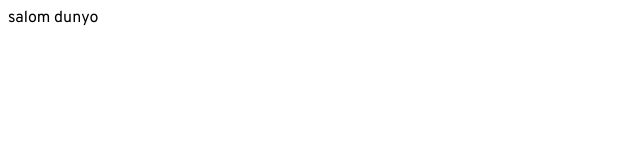
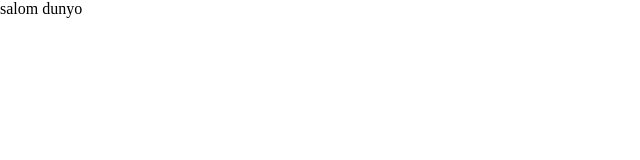
Before and after one commit to yusupovoff/my-potrfilio, a plain HTML site: page index.html in a window 1280 px wide. Shown: the whole page, without its empty margins (0-640 px from the left). Drawn offline with Linux system fonts and the light colour scheme.

Commit message:
changed htm css

```diff
--- a/style.css
+++ b/style.css
@@ -1,10 +1,7 @@
-:root{
-    font-family: 'Overpass', -apple-system, 'Segoe UI', Roboto, Ubuntu, 'Helvetica Neue', sans-serif;
-    --font-special: 'Kanit', Arial, sans-serif;
-    --font-regular: 400;
-    --font-medium: 600;
-    --font-semi-bold: 700;
-    --font-bold: 800;
-    --font-black: 900;
+*{
+    margin: 0;
+    padding: 0;
+    box-sizing: border-box;
+    text-decoration: none;
 }
 @import url('https://fonts.googleapis.com/css2?family=Ubuntu:wght@700&display=swap');
```
